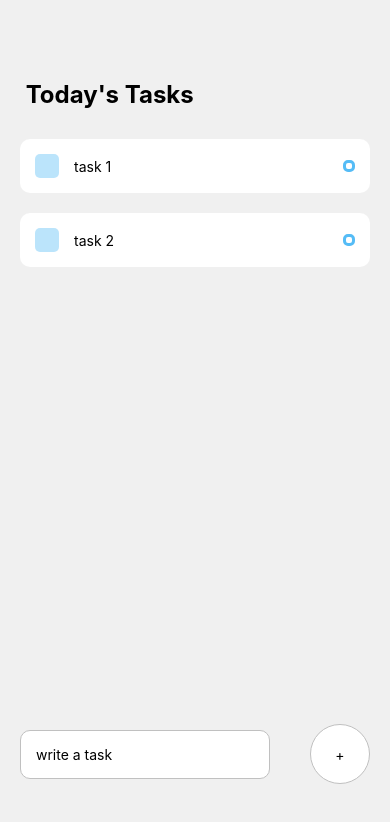
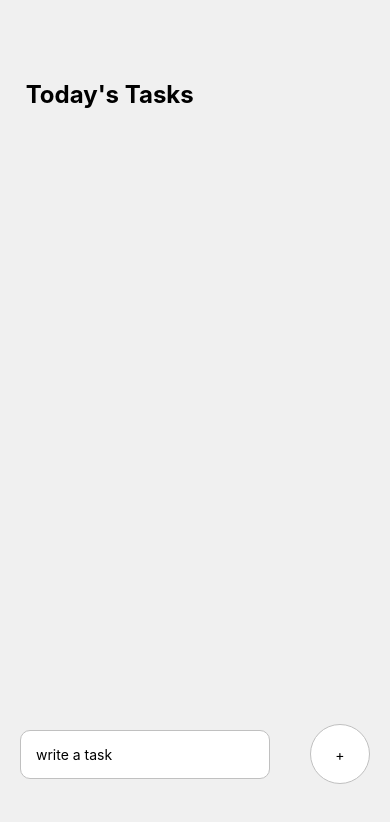
Before and after one commit to paulpessoa/TodOk, a React Native app: screen / in a window 390 px wide. Shown: the top 822 px of the page. Built offline with nearby package versions, Linux system fonts and the light colour scheme.

Commit message:
adicionar tarefas

```diff
--- a/App.js
+++ b/App.js
@@ -1,16 +1,19 @@
 import React,  {useState} from "react";
-import { StyleSheet, Text, View, KeyboardAvoidingView, TextInput, TouchableOpacity } from "react-native";
+import { StyleSheet, Text, View, KeyboardAvoidingView, TextInput, TouchableOpacity, Keyboard } from "react-native";
 import Task from "./components/Task";
 
 
 export default function App() {
   const [task, setTask] = useState();
-
   const [taskItems, setTaskItems] = useState([]);
 
   const handleAddTask = () => {
+    Keyboard.dismiss();
     setTaskItems([...taskItems, task])
     setTask(null);
+
+
+
     console.log(task);
   }
 
@@ -23,20 +26,18 @@ export default function App() {
           {/* This is where the tasks will go!*/}
           {
             taskItems.map((item, index) => {
-              return <Task key={index} text={item} />
+             return <Task key={index} text={item} />
             })
           }
-          <Task text={"task 1"} />
-          <Task text={"task 2"} />
+         {/* <Task text={"task 1"} />
+          <Task text={"task 2"} />*/}
 
         </View>
       </View>
 
       {/* This is where the tasks will go!*/}
       <KeyboardAvoidingView
-        //  behavior={Plataform.OS === "ios" ? "padding" : "heigth"}
-        style={styles.writeTaskWrapper}
-      >
+        style={styles.writeTaskWrapper}>
         <TextInput style={styles.input} placeholder={"write a task"} value={task} onChangeText={text => setTask(text)} />
 
         <TouchableOpacity onPress={() => handleAddTask()}>
```
